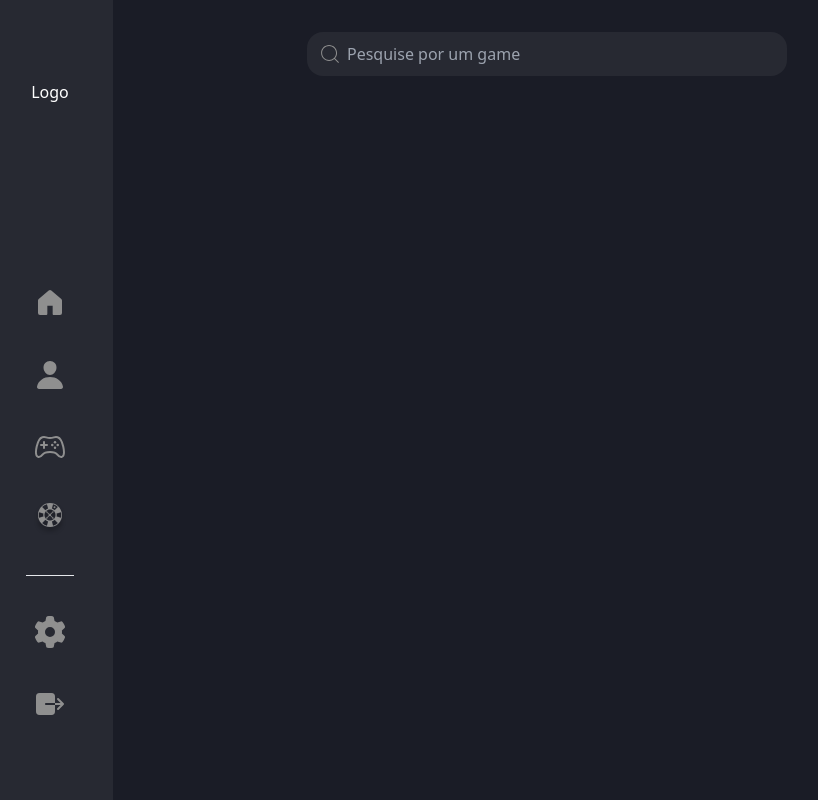
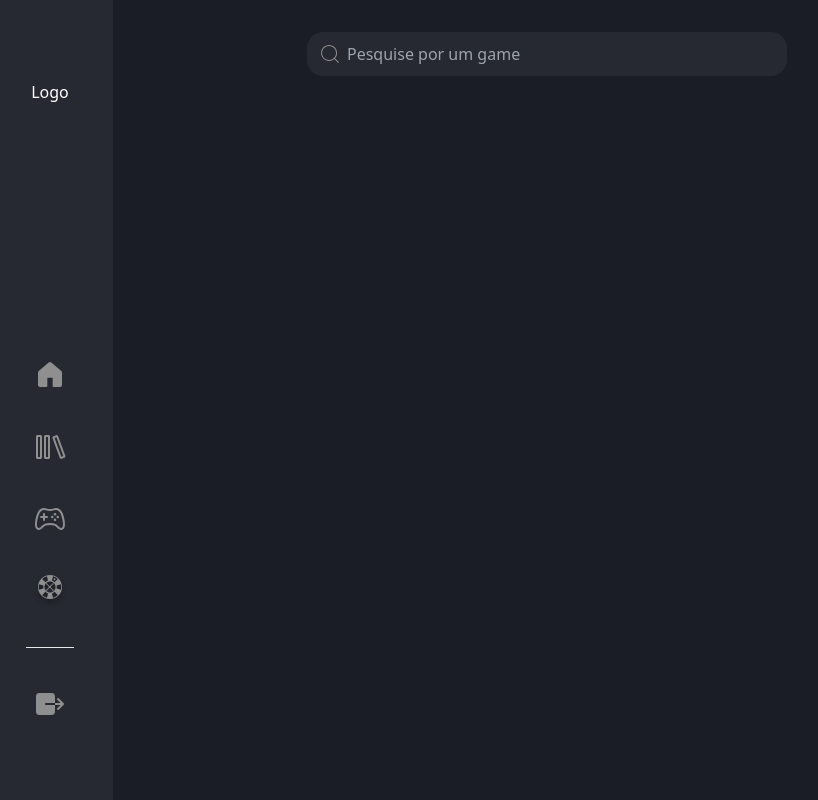
Before and after one commit to MathQuente/lib-front-end, a React (Vite) app: page / in a window 1280 px wide. Shown: the whole page, without its empty margins (13-831 px from the left). Built offline with nearby package versions, Linux system fonts and the light colour scheme.

Commit message:
remove profile from sidebar

```diff
--- a/src/components/sideBar.tsx
+++ b/src/components/sideBar.tsx
@@ -1,6 +1,6 @@
-import { IoGameControllerOutline, IoPerson, IoExit } from 'react-icons/io5'
+import { IoGameControllerOutline, IoExit } from 'react-icons/io5'
+import { VscLibrary } from 'react-icons/vsc'
 import { GoHomeFill } from 'react-icons/go'
-import { FaGear } from 'react-icons/fa6'
 import { Link } from 'react-router-dom'
 import wheelSpinner from '../assets/wheelSpinner.svg'
 
@@ -17,7 +17,7 @@ export default function SideBar() {
           </Link>
           <Link to="/userLibrary">
             <li>
-              <IoPerson className="size-8 text-[#8F8F8F]" />
+              <VscLibrary className="size-8 text-[#8F8F8F]" />
             </li>
           </Link>
           <Link to="/games">
@@ -33,11 +33,6 @@ export default function SideBar() {
 
           <hr className="w-12 bg-[#757678]" />
 
-          <Link to="/profile">
-            <li>
-              <FaGear className="size-8 text-[#8F8F8F]" />
-            </li>
-          </Link>
           <Link to="/auth">
             <li>
               <IoExit className="size-8 text-[#8F8F8F]" />
```
